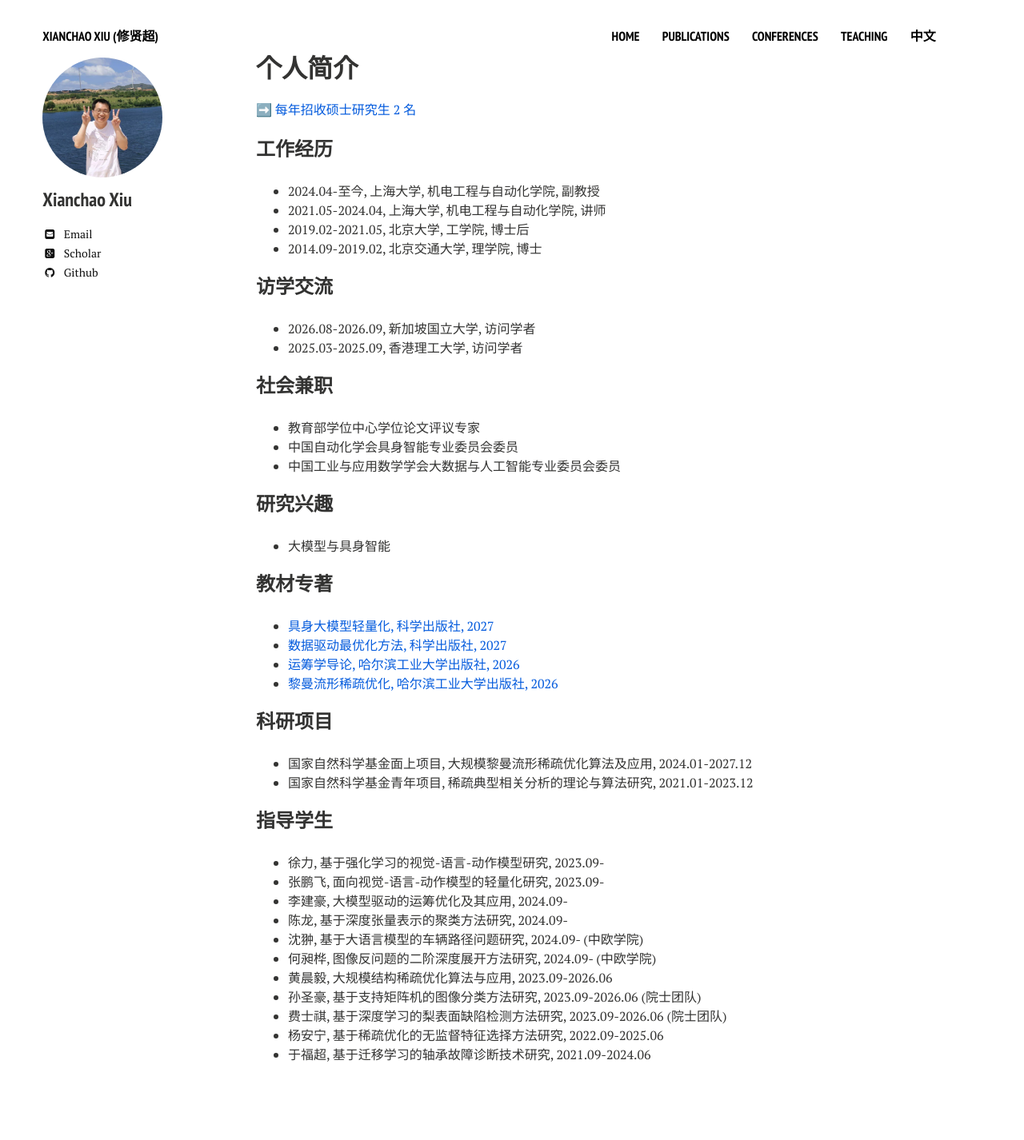
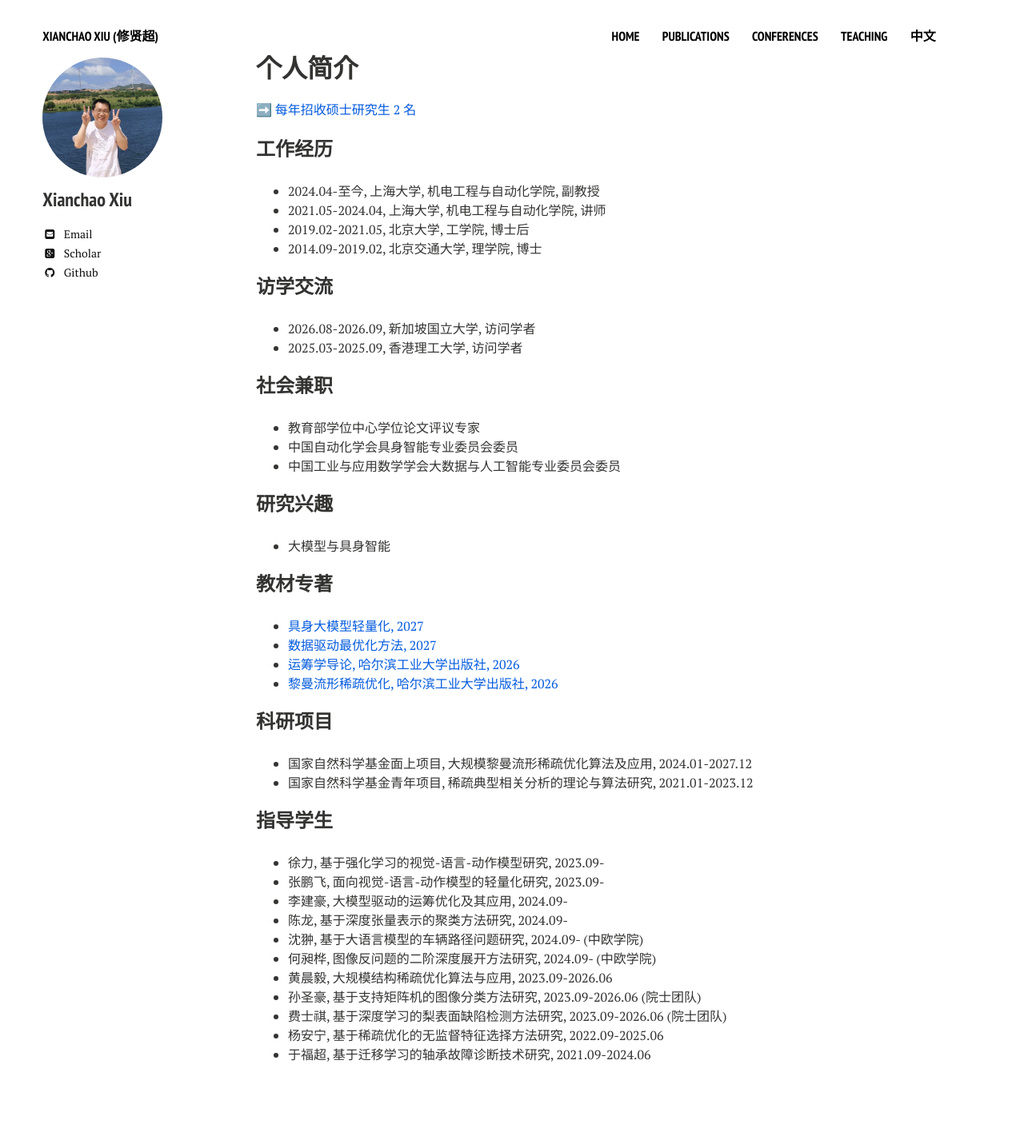
Before and after one commit to xianchaoxiu/xianchaoxiu.github.io, a Jekyll site: the page built from chinese/index.md, in a window 1280 px wide. Shown: the whole page at 80% size. Built offline with Jekyll 4.4.1, drawn with Linux system fonts in a browser that asks for light colours; nearby versions of some CDN libraries.

Commit message:
Update index.md

```diff
--- a/chinese/index.md
+++ b/chinese/index.md
@@ -29,8 +29,8 @@ share: false
 * 大模型与具身智能<br>
 
 ### 教材专著
-* <a href="https://xianchaoxiu.github.io/chinese/books/EAI/" class="textlink" target="_blank"> 具身大模型轻量化, 科学出版社, 2027 </a> <br>
-* <a href="https://xianchaoxiu.github.io/chinese/books/L2O/" class="textlink" target="_blank"> 数据驱动最优化方法, 科学出版社, 2027 </a> <br>
+* <a href="https://xianchaoxiu.github.io/chinese/books/EAI/" class="textlink" target="_blank"> 具身大模型轻量化, 2027 </a> <br>
+* <a href="https://xianchaoxiu.github.io/chinese/books/L2O/" class="textlink" target="_blank"> 数据驱动最优化方法, 2027 </a> <br>
 * <a href="https://xianchaoxiu.github.io/chinese/books/OR/" class="textlink" target="_blank"> 运筹学导论, 哈尔滨工业大学出版社, 2026 </a> <br>
 * <a href="https://xianchaoxiu.github.io/chinese/books/OPT/" class="textlink" target="_blank"> 黎曼流形稀疏优化, 哈尔滨工业大学出版社, 2026 </a> <br>
 
```
